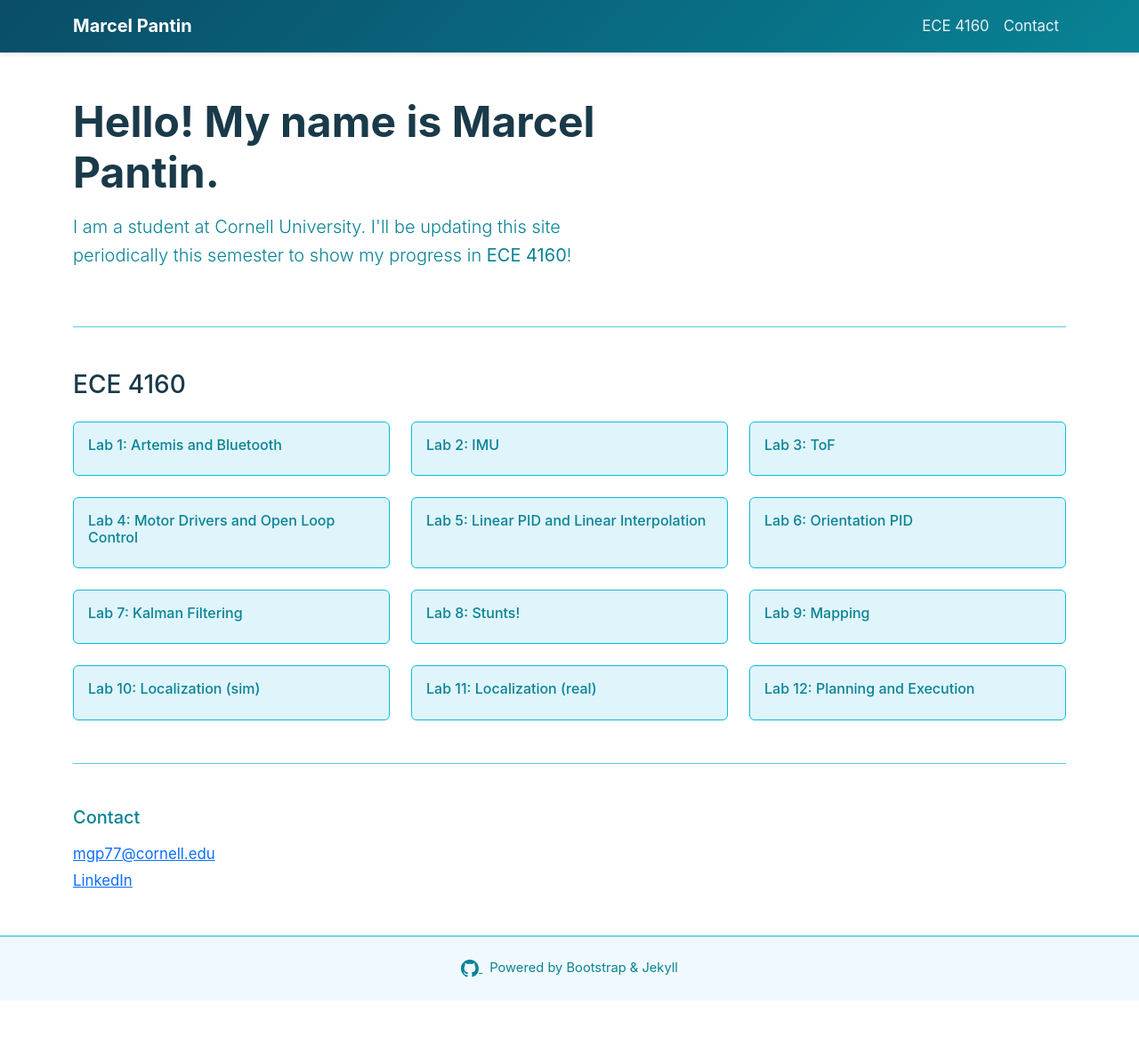
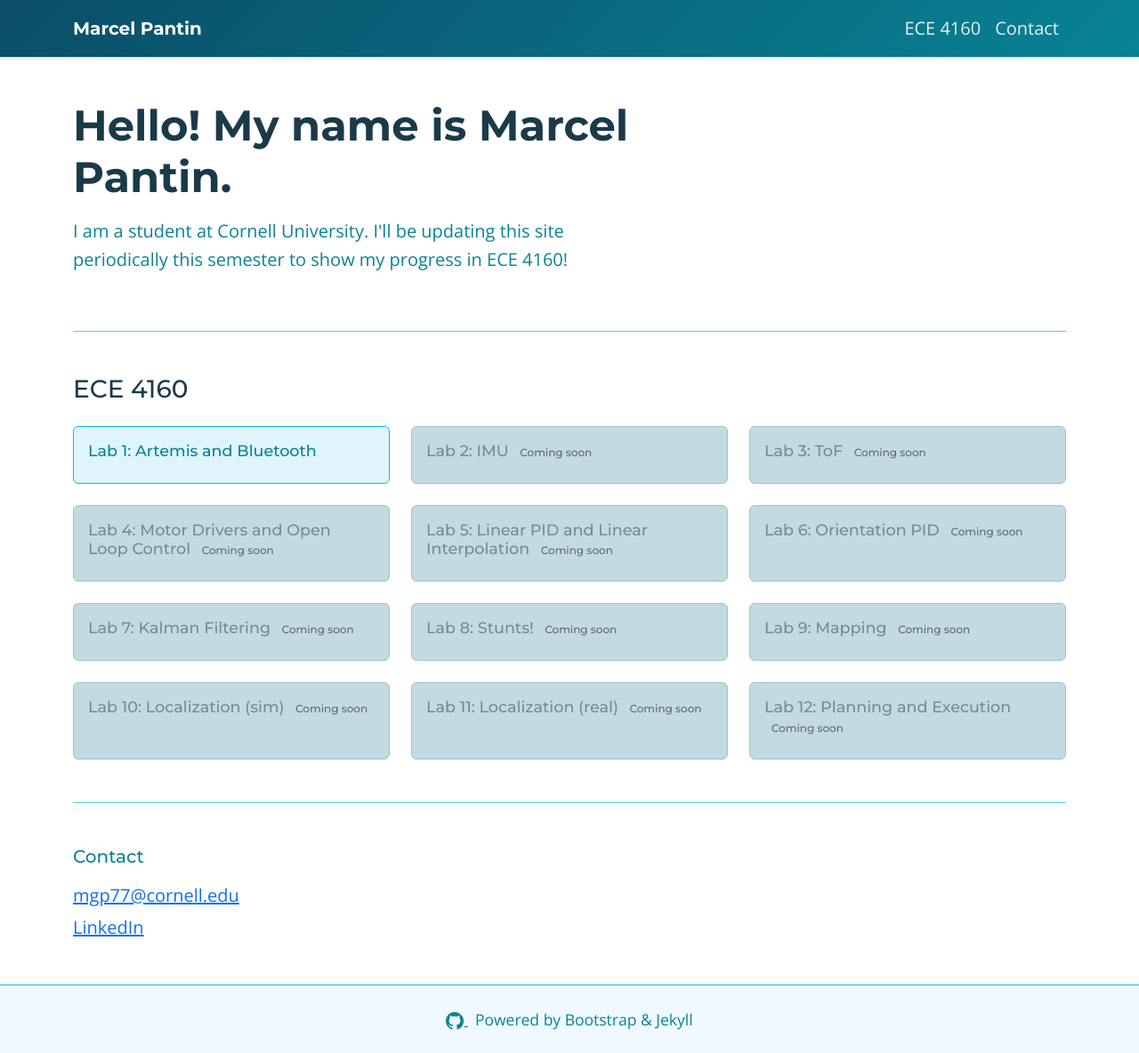
Before and after one commit to marcelgerardop/FastRobots-2026, a Jekyll site: the page built from docs/index.md, in a window 1280 px wide. Shown: the whole page at 89% size. Built offline with Jekyll 4.4.1, drawn with Linux system fonts in a browser that asks for light colours; before the commit the page ends 1125 px from its top, so only the background shows below that.

Commit message:
last commit fro design

```diff
--- a/docs/_layouts/default.html
+++ b/docs/_layouts/default.html
@@ -6,6 +6,7 @@
   <title>{% if page.title %}{{ page.title }} | {% endif %}{{ site.title }}</title>
   <meta name="description" content="{{ page.description | default: site.description }}">
   <link href="https://cdn.jsdelivr.net/npm/bootstrap@5.3.2/dist/css/bootstrap.min.css" rel="stylesheet">
+  <link href="https://fonts.googleapis.com/css2?family=Montserrat:wght@400;500;600;700&family=Open+Sans:wght@400;500;600&display=swap" rel="stylesheet">
   <style>
     :root {
       --ocean-deep: #0a4d68;
@@ -16,27 +17,34 @@
       --ocean-card: #e0f4fc;
       --ocean-text: #1a3a4a;
     }
-    body { background-color: #ffffff; color: var(--ocean-text); min-height: 100vh; display: flex; flex-direction: column; }
+    body { background-color: #ffffff; color: var(--ocean-text); min-height: 100vh; display: flex; flex-direction: column; font-family: 'Open Sans', sans-serif; font-size: 1.25rem; line-height: 1.6; }
     main { flex: 1; }
-    .navbar { background: linear-gradient(135deg, var(--ocean-deep) 0%, var(--ocean-mid) 100%) !important; }
-    .navbar-brand { color: #fff !important; font-weight: 700; }
+    .navbar { background: linear-gradient(135deg, var(--ocean-deep) 0%, var(--ocean-mid) 100%) !important; font-family: 'Open Sans', sans-serif; }
+    .navbar-brand { color: #fff !important; font-weight: 700; font-family: 'Montserrat', sans-serif !important; }
     .navbar-brand:hover { color: var(--ocean-foam) !important; }
     .nav-link { color: rgba(255,255,255,0.9) !important; }
     .nav-link:hover { color: var(--ocean-foam) !important; }
     .card { background-color: var(--ocean-card); border: 1px solid var(--ocean-light); color: var(--ocean-text); }
     .card a { color: var(--ocean-mid); text-decoration: none; font-weight: 500; }
     .card a:hover { color: var(--ocean-deep); text-decoration: underline; }
+    .card-coming-soon { background-color: #b8d4dc !important; border-color: #8fb8c4 !important; color: #5a7a84 !important; cursor: not-allowed; opacity: 0.85; }
+    .card-coming-soon .card-title { color: inherit !important; }
+    .card-coming-soon .badge-coming { font-size: 0.75rem; font-weight: 500; }
+    .card .card-title { font-family: 'Montserrat', sans-serif !important; font-size: 1.1rem; }
     .text-secondary { color: var(--ocean-mid) !important; }
     hr.border-ocean { border: 0; border-top: 1px solid var(--ocean-light); opacity: 0.7; }
     footer { background-color: var(--ocean-bg); border-top: 1px solid var(--ocean-light); color: var(--ocean-mid); }
     footer a { color: var(--ocean-mid); }
     footer a:hover { color: var(--ocean-deep); }
-    /* Page content: sans-serif, readable size */
-    body, .content { font-family: -apple-system, BlinkMacSystemFont, "Segoe UI", Roboto, "Helvetica Neue", Arial, sans-serif; font-size: 1.05rem; line-height: 1.6; }
-    .content h1, .content h2, .content h3 { font-family: inherit; }
+    footer { font-family: 'Open Sans', sans-serif; }
+    /* Page content: Open Sans, 3pt larger base */
+    .content { font-family: 'Open Sans', sans-serif; font-size: 1.25rem; line-height: 1.6; }
+    .content h1, .content h2, .content h3, .content h4, .content .display-5, .content .display-6 { font-family: 'Montserrat', sans-serif !important; }
+    .content .lead { font-family: 'Open Sans', sans-serif; font-size: 1.35rem; }
+    main .display-5, main .display-6, main h1, main h2, main h3, main h4 { font-family: 'Montserrat', sans-serif !important; }
     /* Code snippets */
-    .content pre, .content .highlight pre { font-family: ui-monospace, "Cascadia Code", "Source Code Pro", Menlo, Consolas, monospace; font-size: 0.9rem; background: #f0f4f8; padding: 1rem 1.25rem; border-radius: 8px; overflow-x: auto; border: 1px solid #cbd5e0; margin: 0.75rem 0; }
-    .content code { font-family: ui-monospace, "Cascadia Code", "Source Code Pro", Menlo, Consolas, monospace; font-size: 0.9em; background: #f0f4f8; padding: 0.2em 0.4em; border-radius: 4px; border: 1px solid #e2e8f0; }
+    .content pre, .content .highlight pre { font-family: ui-monospace, "Cascadia Code", "Source Code Pro", Menlo, Consolas, monospace; font-size: 1rem; background: #f0f4f8; padding: 1rem 1.25rem; border-radius: 8px; overflow-x: auto; border: 1px solid #cbd5e0; margin: 0.75rem 0; }
+    .content code { font-family: ui-monospace, "Cascadia Code", "Source Code Pro", Menlo, Consolas, monospace; font-size: 0.95em; background: #f0f4f8; padding: 0.2em 0.4em; border-radius: 4px; border: 1px solid #e2e8f0; }
     .content pre code { background: none; padding: 0; border: none; }
     /* Media block: clear separation after list items */
     .content .lab-media { margin-top: 0.5rem; margin-bottom: 1.25rem; display: block; }
--- a/docs/index.md
+++ b/docs/index.md
@@ -29,79 +29,79 @@ title: Home
     </div>
   </div>
   <div class="col-md-6 col-lg-4">
-    <div class="card h-100">
+    <div class="card card-coming-soon h-100">
       <div class="card-body">
-        <h3 class="card-title h6"><a href="{{ 'lab2.html' | relative_url }}">Lab 2: IMU</a></h3>
+        <h3 class="card-title h6">Lab 2: IMU <span class="badge badge-coming text-muted">Coming soon</span></h3>
       </div>
     </div>
   </div>
   <div class="col-md-6 col-lg-4">
-    <div class="card h-100">
+    <div class="card card-coming-soon h-100">
       <div class="card-body">
-        <h3 class="card-title h6"><a href="{{ 'lab3.html' | relative_url }}">Lab 3: ToF</a></h3>
+        <h3 class="card-title h6">Lab 3: ToF <span class="badge badge-coming text-muted">Coming soon</span></h3>
       </div>
     </div>
   </div>
   <div class="col-md-6 col-lg-4">
-    <div class="card h-100">
+    <div class="card card-coming-soon h-100">
       <div class="card-body">
-        <h3 class="card-title h6"><a href="{{ 'lab4.html' | relative_url }}">Lab 4: Motor Drivers and Open Loop Control</a></h3>
+        <h3 class="card-title h6">Lab 4: Motor Drivers and Open Loop Control <span class="badge badge-coming text-muted">Coming soon</span></h3>
       </div>
     </div>
   </div>
   <div class="col-md-6 col-lg-4">
-    <div class="card h-100">
+    <div class="card card-coming-soon h-100">
       <div class="card-body">
-        <h3 class="card-title h6"><a href="{{ 'lab5.html' | relative_url }}">Lab 5: Linear PID and Linear Interpolation</a></h3>
+        <h3 class="card-title h6">Lab 5: Linear PID and Linear Interpolation <span class="badge badge-coming text-muted">Coming soon</span></h3>
       </div>
     </div>
   </div>
   <div class="col-md-6 col-lg-4">
-    <div class="card h-100">
+    <div class="card card-coming-soon h-100">
       <div class="card-body">
-        <h3 class="card-title h6"><a href="{{ 'lab6.html' | relative_url }}">Lab 6: Orientation PID</a></h3>
+        <h3 class="card-title h6">Lab 6: Orientation PID <span class="badge badge-coming text-muted">Coming soon</span></h3>
       </div>
     </div>
   </div>
   <div class="col-md-6 col-lg-4">
-    <div class="card h-100">
+    <div class="card card-coming-soon h-100">
       <div class="card-body">
-        <h3 class="card-title h6"><a href="{{ 'lab7.html' | relative_url }}">Lab 7: Kalman Filtering</a></h3>
+        <h3 class="card-title h6">Lab 7: Kalman Filtering <span class="badge badge-coming text-muted">Coming soon</span></h3>
       </div>
     </div>
   </div>
   <div class="col-md-6 col-lg-4">
-    <div class="card h-100">
+    <div class="card card-coming-soon h-100">
       <div class="card-body">
-        <h3 class="card-title h6"><a href="{{ 'lab8.html' | relative_url }}">Lab 8: Stunts!</a></h3>
+        <h3 class="card-title h6">Lab 8: Stunts! <span class="badge badge-coming text-muted">Coming soon</span></h3>
       </div>
     </div>
   </div>
   <div class="col-md-6 col-lg-4">
-    <div class="card h-100">
+    <div class="card card-coming-soon h-100">
       <div class="card-body">
-        <h3 class="card-title h6"><a href="{{ 'lab9.html' | relative_url }}">Lab 9: Mapping</a></h3>
+        <h3 class="card-title h6">Lab 9: Mapping <span class="badge badge-coming text-muted">Coming soon</span></h3>
       </div>
     </div>
   </div>
   <div class="col-md-6 col-lg-4">
-    <div class="card h-100">
+    <div class="card card-coming-soon h-100">
       <div class="card-body">
-        <h3 class="card-title h6"><a href="{{ 'lab10.html' | relative_url }}">Lab 10: Localization (sim)</a></h3>
+        <h3 class="card-title h6">Lab 10: Localization (sim) <span class="badge badge-coming text-muted">Coming soon</span></h3>
       </div>
     </div>
   </div>
   <div class="col-md-6 col-lg-4">
-    <div class="card h-100">
+    <div class="card card-coming-soon h-100">
       <div class="card-body">
-        <h3 class="card-title h6"><a href="{{ 'lab11.html' | relative_url }}">Lab 11: Localization (real)</a></h3>
+        <h3 class="card-title h6">Lab 11: Localization (real) <span class="badge badge-coming text-muted">Coming soon</span></h3>
       </div>
     </div>
   </div>
   <div class="col-md-6 col-lg-4">
-    <div class="card h-100">
+    <div class="card card-coming-soon h-100">
       <div class="card-body">
-        <h3 class="card-title h6"><a href="{{ 'lab12.html' | relative_url }}">Lab 12: Planning and Execution</a></h3>
+        <h3 class="card-title h6">Lab 12: Planning and Execution <span class="badge badge-coming text-muted">Coming soon</span></h3>
       </div>
     </div>
   </div>
```
